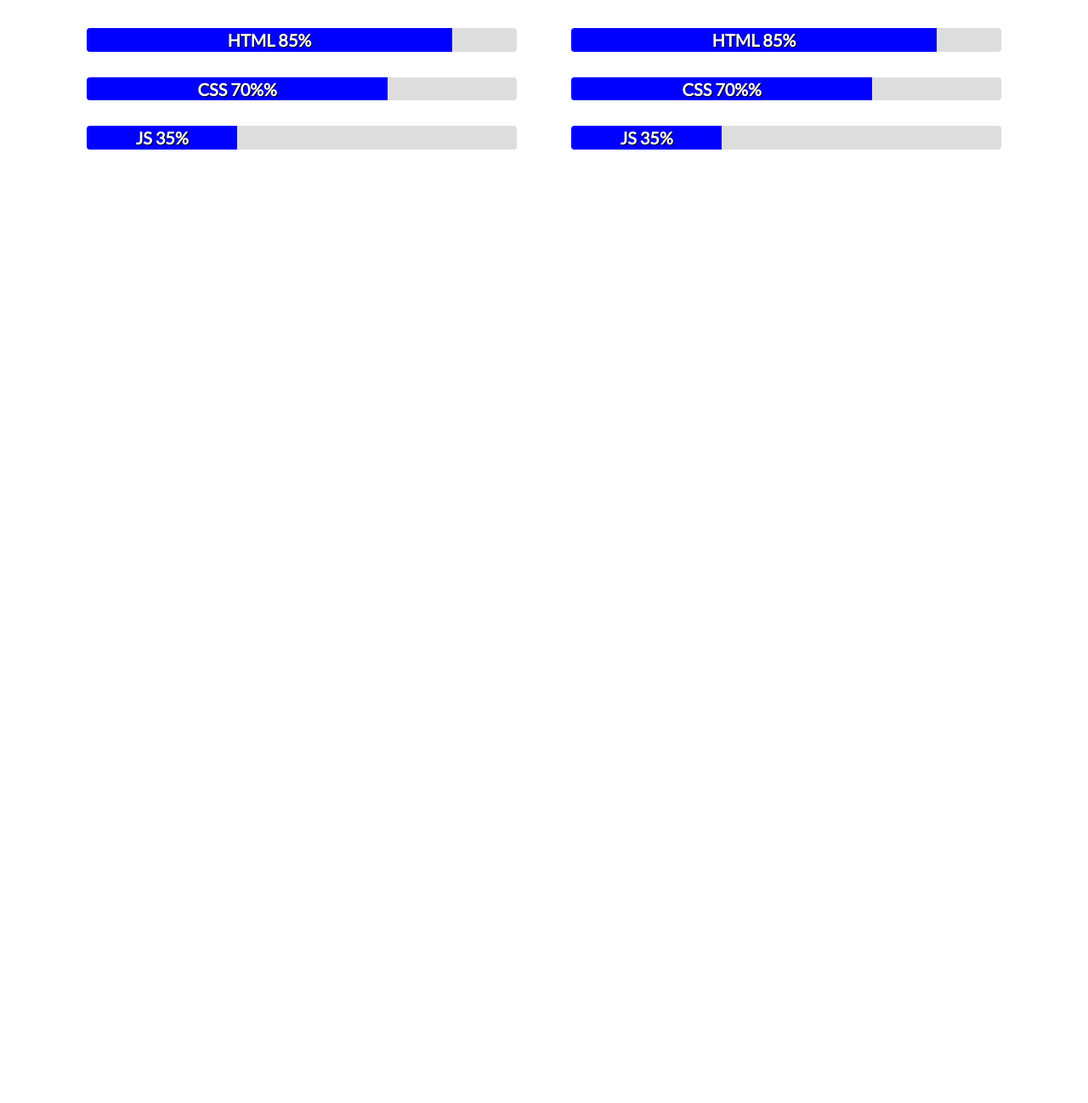
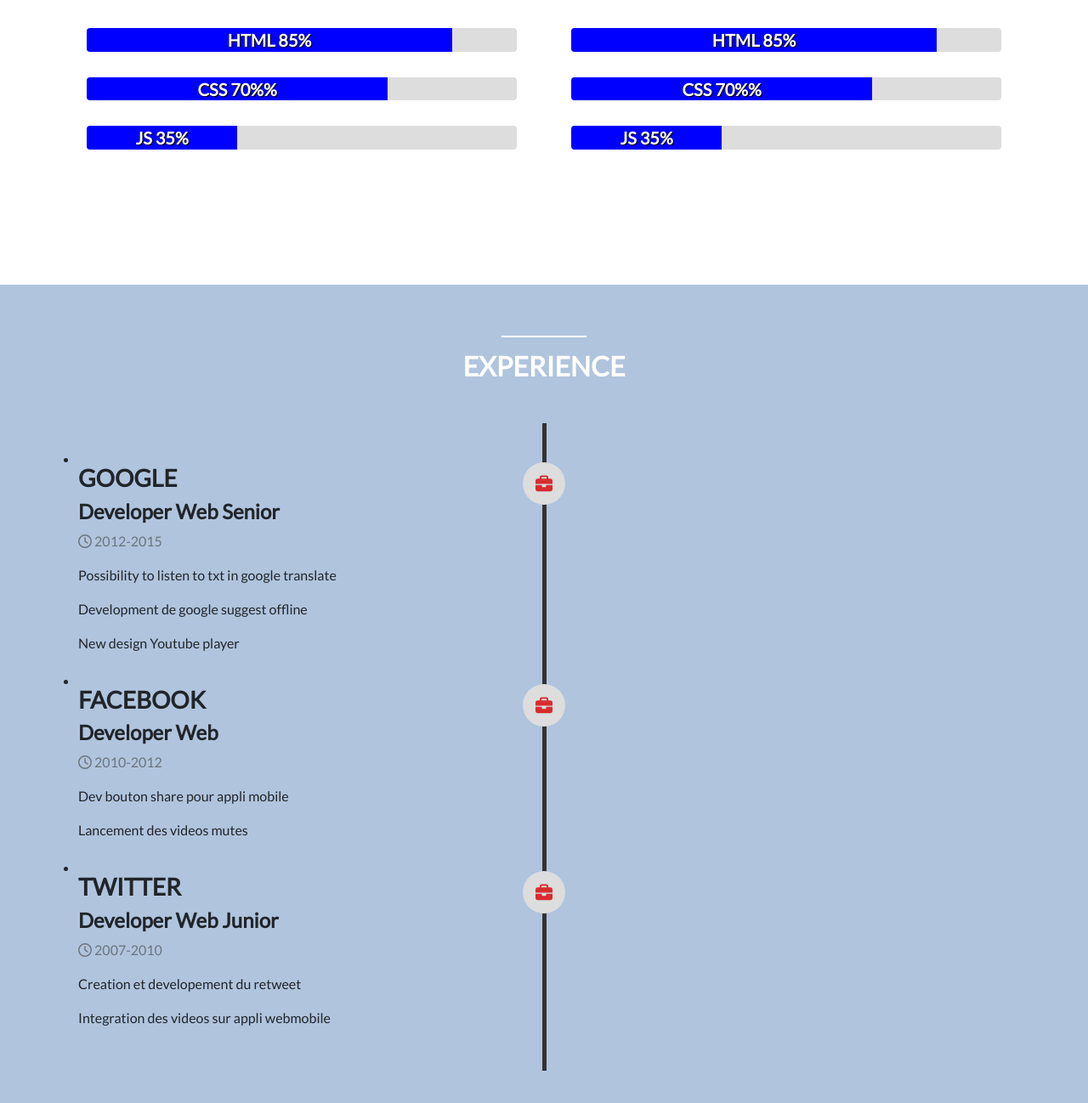
Before and after one commit to ClementPM/online_cv, a plain HTML site: page index.html in a window 1280 px wide. Shown: the part 810-2108 px from the top of the page at 85% size. Before the commit the page ends 1145 px from the top, so only its background shows below. Drawn offline with nearby package versions, Linux system fonts and the light colour scheme.

Commit message:
in progress

```diff
--- a/css/style.css
+++ b/css/style.css
@@ -40,12 +40,28 @@ section .header {
   background: blue;
   margin: 15px auto;
 }
+.white_divider {
+  width: 100px;
+  height: 2px;
+  background: white;
+  margin: 15px auto;
+}
 
 /* ABOUT */
 
 #about {
   padding-top: 100px;
-  background: lightgray;
+  background: #00416a; /* fallback for old browsers */
+  background: -webkit-linear-gradient(
+    to bottom,
+    #e4e5e6,
+    #00416a
+  ); /* Chrome 10-25, Safari 5.1-6 */
+  background: linear-gradient(
+    to bottom,
+    #e4e5e6,
+    #00416a
+  ); /* W3C, IE 10+/ Edge, Firefox 16+, Chrome 26+, Opera 12+, Safari 7+ */
 }
 
 .profile-picture {
@@ -104,3 +120,58 @@ h5 {
   margin: 0;
   text-shadow: 1px 1px 1px #000000;
 }
+
+/* EXPERIENCE */
+
+#experience {
+  background: lightsteelblue;
+}
+
+#experience .header h2 {
+  color: white;
+  text-transform: uppercase;
+}
+
+.timeline {
+  padding: 30px 10px;
+  position: relative;
+}
+
+.timeline:before {
+  top: 0;
+  bottom: 0;
+  position: absolute;
+  content: " ";
+  width: 5px;
+  background: #333;
+  left: 50%;
+  margin-left: -2.5px;
+}
+
+.timeline > li {
+  margin-bottom: 20px;
+  position: relative;
+}
+
+.timeline > li:after {
+  clear: both;
+}
+.timeline > li:before,
+timeline > li:after {
+  content: " ";
+  display: table;
+}
+
+.timeline-badge {
+  color: #d82c2e;
+  width: 50px;
+  line-height: 50px;
+  font-size: 20px;
+  text-align: center;
+  position: absolute;
+  top: 16px;
+  left: 50%;
+  margin-left: -25px;
+  background-color: #ddd;
+  border-radius: 50%;
+}
--- a/index.html
+++ b/index.html
@@ -8,11 +8,14 @@
     <link href="https://cdn.jsdelivr.net/npm/bootstrap@5.0.0-beta1/dist/css/bootstrap.min.css" rel="stylesheet" integrity="sha384-giJF6kkoqNQ00vy+HMDP7azOuL0xtbfIcaT9wjKHr8RbDVddVHyTfAAsrekwKmP1" crossorigin="anonymous">
 
     <link rel="stylesheet" href="css/style.css">
+    <script src="https://kit.fontawesome.com/49f46db2d3.js" crossorigin="anonymous"></script>
 
     <title>My CV</title>
   </head>
 
   <body>
+
+    <!-- SECTION ABOUT -->
 
     <section id="about" class="container-fluid">
       <div class="col-xs-8 col-md-4 profile-picture">
@@ -24,6 +27,9 @@
         <a href="#" class="button1">Download CV</a>
       </div>
     </section>
+
+
+    <!-- SECTION SKILLS -->
 
     <section id="skills">
       <div class="red_divider"></div>
@@ -69,6 +75,72 @@
           </div>
         </div>
       </div>
+    </section>
+
+    <!-- SECTION EXPERIENCE -->
+
+    <section id="experience">
+      <div class="container">
+        <div class="white_divider"></div>
+          <div class="header">
+            <h2>Experience</h2>
+          </div>
+        <ul class="timeline">
+          <li>
+            <div class="timeline-badge"><i class="fas fa-briefcase"></i></span></div>
+            <div class="timeline-panel-container">
+              <div class="timeline-panel">
+                <div class="timeline-heading">
+                  <h3>GOOGLE</h3>
+                  <h4>Developer Web Senior</h4>
+                  <p class="text-muted"><i class="far fa-clock"></i> 2012-2015</p>
+                </div>
+                <div class="timeline-body">
+                  <p>Possibility to listen to txt in google translate</p>
+                  <p>Development de google suggest offline</p>
+                  <p>New design Youtube player</p>
+                </div>
+              </div>
+            </div>
+          </li>
+          <li>
+            <div class="timeline-badge"><span i class="fas fa-briefcase"></i></span></div>
+            <div class="timeline-panel-container-inverted">
+              <div class="timeline-panel">
+                <div class="timeline-heading">
+                  <h3>FACEBOOK</h3>
+                  <h4>Developer Web</h4>
+                  <p class="text-muted"><i class="far fa-clock"></i> 2010-2012</p>
+                </div>
+                <div class="timeline-body">
+                  <p>Dev bouton share pour appli mobile</p>
+                  <p>Lancement des videos mutes</p>
+                </div>
+              </div>
+            </div>
+          </li>
+          <li>
+            <div class="timeline-badge"><span i class="fas fa-briefcase"></i></span></div>
+            <div class="timeline-panel-container">
+              <div class="timeline-panel">
+                <div class="timeline-heading">
+                  <h3>TWITTER</h3>
+                  <h4>Developer Web Junior</h4>
+                  <p class="text-muted"><i class="far fa-clock"></i> 2007-2010</p>
+                </div>
+                <div class="timeline-body">
+                  <p>Creation et developement du retweet</p>
+                  <p>Integration des videos sur appli webmobile</p>
+                </div>
+              </div>
+            </div>
+          </li>
+        </ul>
+
+      </div>
+
+
+
 
     </section>
 
```
Also changed, not shown: package-lock.json.
